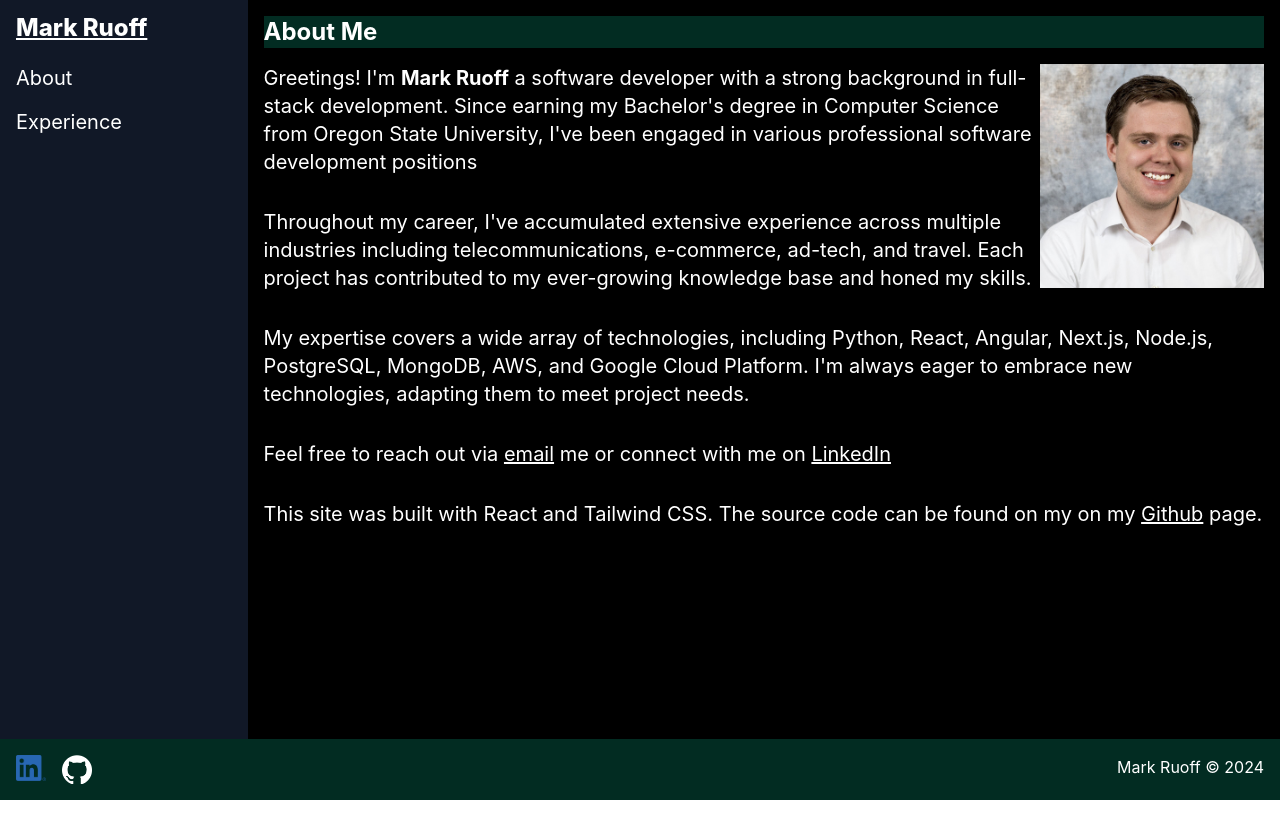
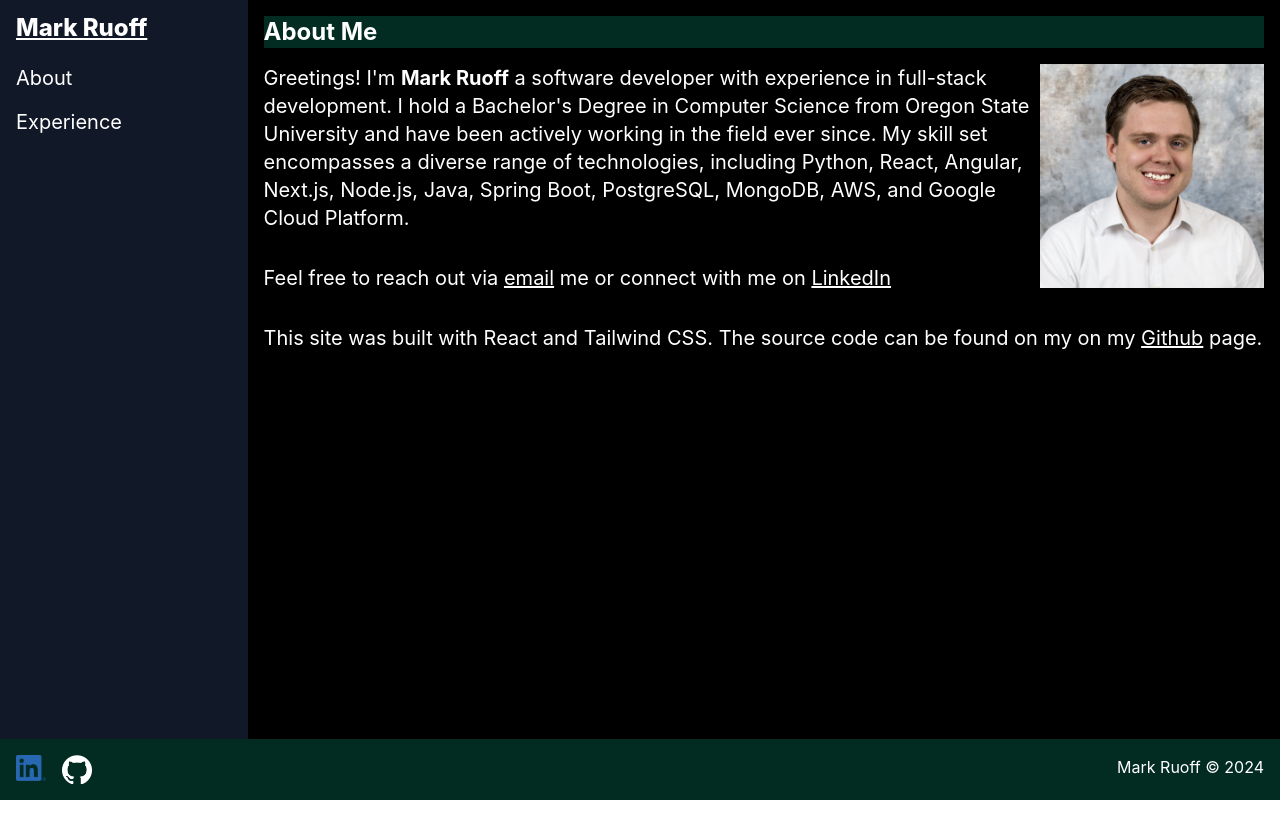
Before and after one commit to mrkruoff/personal_site, a React (Create React App) app: page / in a window 1280 px wide. Shown: the top 838 px of the page. Built offline with nearby package versions, Linux system fonts and the light colour scheme.

Commit message:
Making copy for concise.

```diff
--- a/src/components/about.jsx
+++ b/src/components/about.jsx
@@ -10,23 +10,13 @@ const About = () => {
       />
       <div className=" space-y-4 md:space-y-8 text-s md:text-xl text-pretty">
         <p>
-          Greetings! I'm <strong>Mark Ruoff</strong> a software developer with a
-          strong background in full-stack development. Since earning my
-          Bachelor's degree in Computer Science from Oregon State University,
-          I've been engaged in various professional software development
-          positions
-        </p>
-        <p>
-          Throughout my career, I've accumulated extensive experience across
-          multiple industries including telecommunications, e-commerce, ad-tech,
-          and travel. Each project has contributed to my ever-growing knowledge
-          base and honed my skills.
-        </p>
-        <p>
-          My expertise covers a wide array of technologies, including Python,
-          React, Angular, Next.js, Node.js, PostgreSQL, MongoDB, AWS, and Google
-          Cloud Platform. I'm always eager to embrace new technologies, adapting
-          them to meet project needs.
+          Greetings! I'm <strong>Mark Ruoff</strong> a software developer with
+          experience in full-stack development. I hold a Bachelor's Degree in
+          Computer Science from Oregon State University and have been actively
+          working in the field ever since. My skill set encompasses a diverse
+          range of technologies, including Python, React, Angular, Next.js,
+          Node.js, Java, Spring Boot, PostgreSQL, MongoDB, AWS, and Google Cloud
+          Platform.
         </p>
         <p>
           Feel free to reach out via{" "}
```
